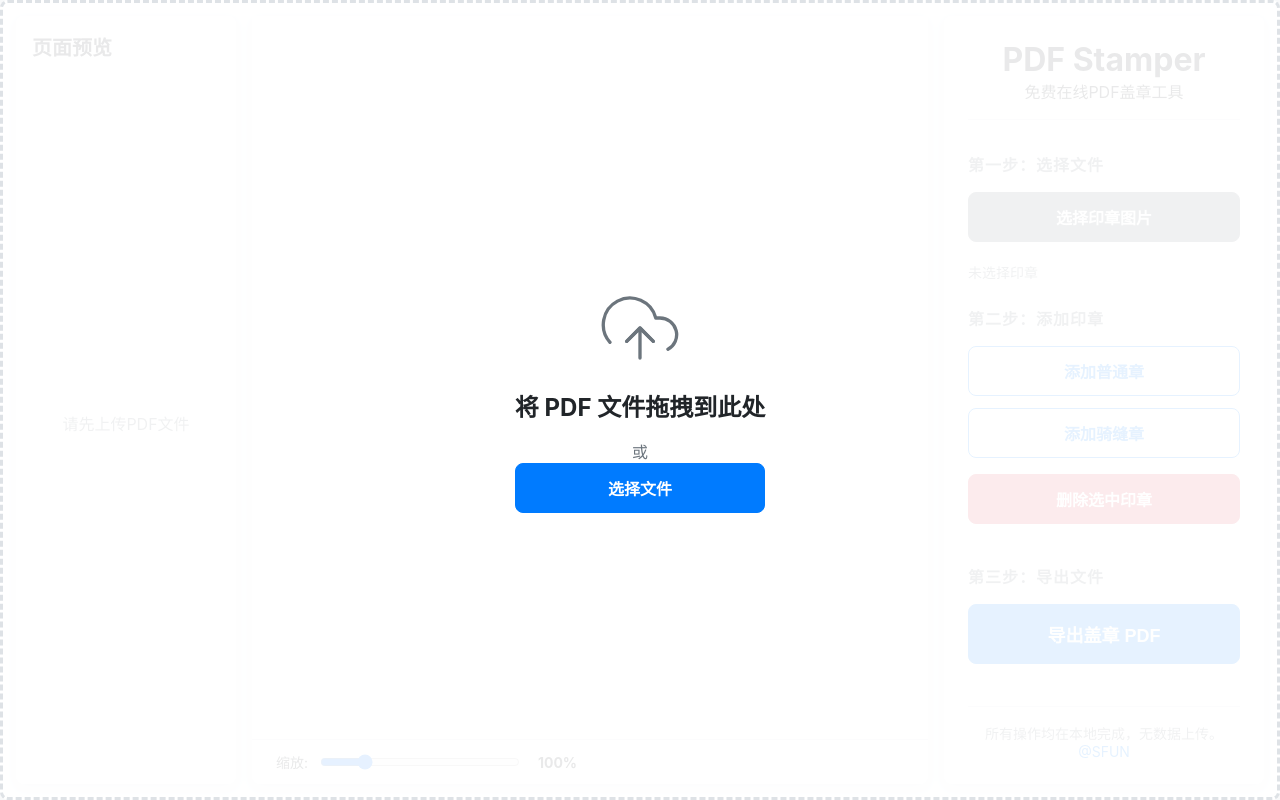
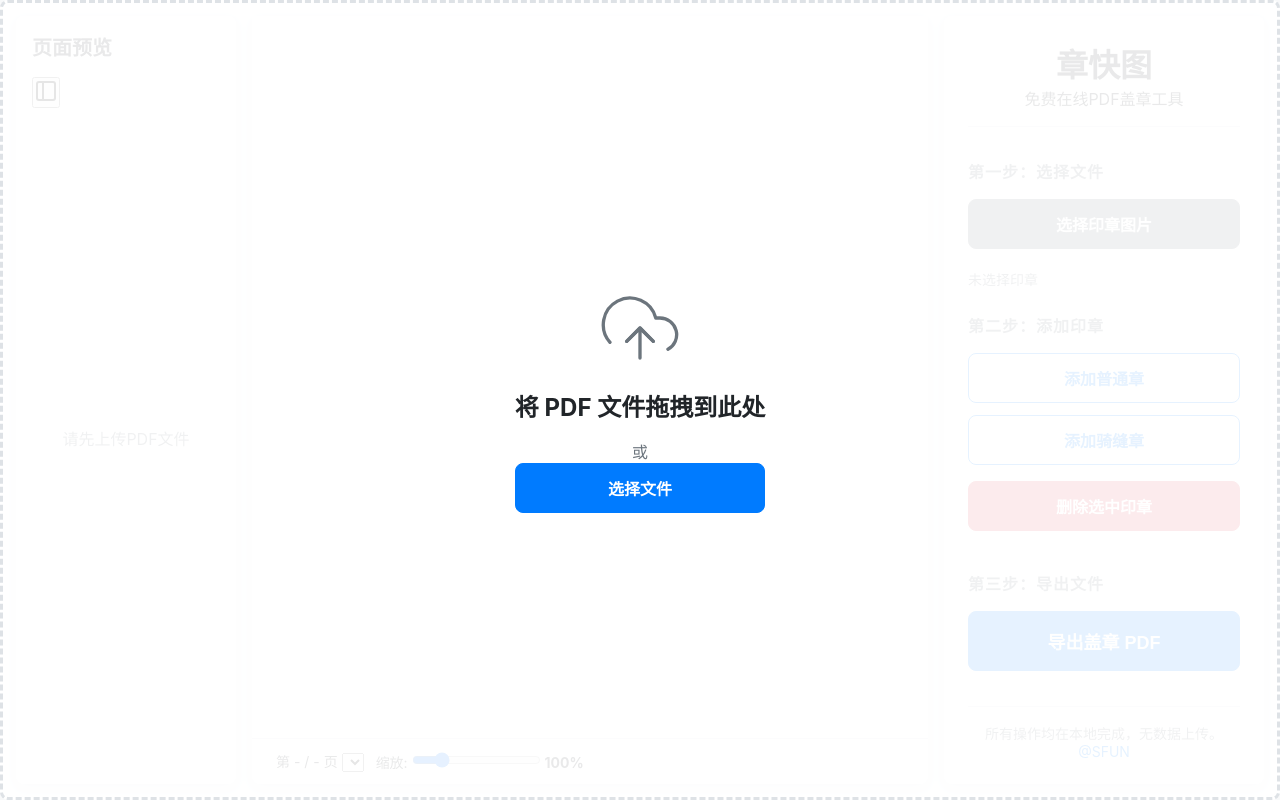
Before and after one commit to ssfun/pdf-stamper, a website built with Vite: page index.html in a window 1280 px wide. Built offline with nearby package versions, Linux system fonts and the light colour scheme.

Commit message:
Update index.html

```diff
--- a/index.html
+++ b/index.html
@@ -15,10 +15,13 @@
     />
   </head>
   <body>
-    <div id="app">
+    <div id="app" class="sidebar-visible">
       <aside class="sidebar" id="sidebar">
         <div class="sidebar-header">
           <h2>页面预览</h2>
+          <button id="sidebar-toggle" class="sidebar-toggle-btn" title="收起/展开侧边栏">
+            <svg xmlns="http://www.w3.org/2000/svg" width="24" height="24" viewBox="0 0 24 24" fill="none" stroke="currentColor" stroke-width="2" stroke-linecap="round" stroke-linejoin="round"><rect x="3" y="3" width="18" height="18" rx="2" ry="2"></rect><line x1="9" y1="3" x2="9" y2="21"></line></svg>
+          </button>
         </div>
         <div class="thumbnail-container" id="thumbnail-container">
           <div class="empty-state">
@@ -42,18 +45,23 @@
           </div>
         </div>
         <div class="main-content-footer">
-          <label for="zoom-slider">缩放:</label>
-          <input type="range" id="zoom-slider" min="0.5" max="3" value="1" step="0.1">
-          <span id="zoom-value">100%</span>
+          <div class="page-navigator">
+            <span id="page-indicator">第 - / - 页</span>
+            <select id="page-selector" class="page-selector" title="快速跳转页面"></select>
+          </div>
+          <div class="zoom-controls">
+            <label for="zoom-slider">缩放:</label>
+            <input type="range" id="zoom-slider" min="0.5" max="3" value="1" step="0.1">
+            <span id="zoom-value">100%</span>
+          </div>
         </div>
       </main>
 
       <aside class="toolbar" id="toolbar">
         <div class="toolbar-header">
-          <h1>PDF Stamper</h1>
+          <h1>章快图</h1>
           <p>免费在线PDF盖章工具</p>
         </div>
-
         <div class="tool-section">
           <h3>第一步：选择文件</h3>
           <div class="file-inputs">
@@ -62,7 +70,6 @@
             <span id="seal-name" class="file-name">未选择印章</span>
           </div>
         </div>
-
         <div class="tool-section">
           <h3>第二步：添加印章</h3>
           <div class="button-group">
@@ -73,19 +80,16 @@
             <button id="deleteSeal" class="btn btn-danger">删除选中印章</button>
           </div>
         </div>
-
         <div class="tool-section">
             <h3>第三步：导出文件</h3>
             <button id="exportPDF" class="btn btn-primary btn-export">导出盖章 PDF</button>
         </div>
-
         <div class="toolbar-footer">
           <p>所有操作均在本地完成，无数据上传。</p>
           <a href="./WechatIMG1834.jpeg" target="_blank">@SFUN</a>
         </div>
       </aside>
     </div>
-
     <script type="module" src="/src/main.js"></script>
   </body>
 </html>
```
